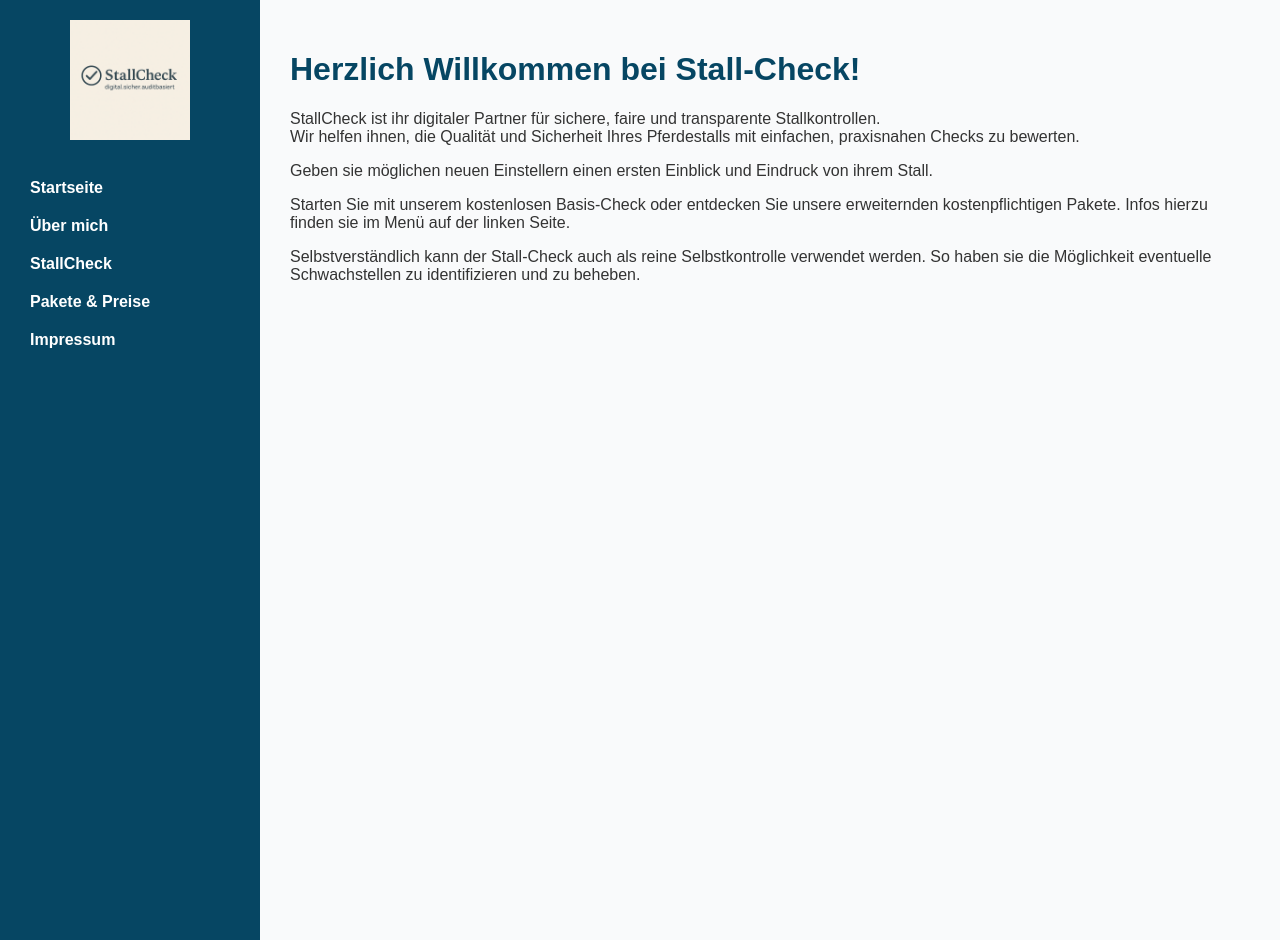
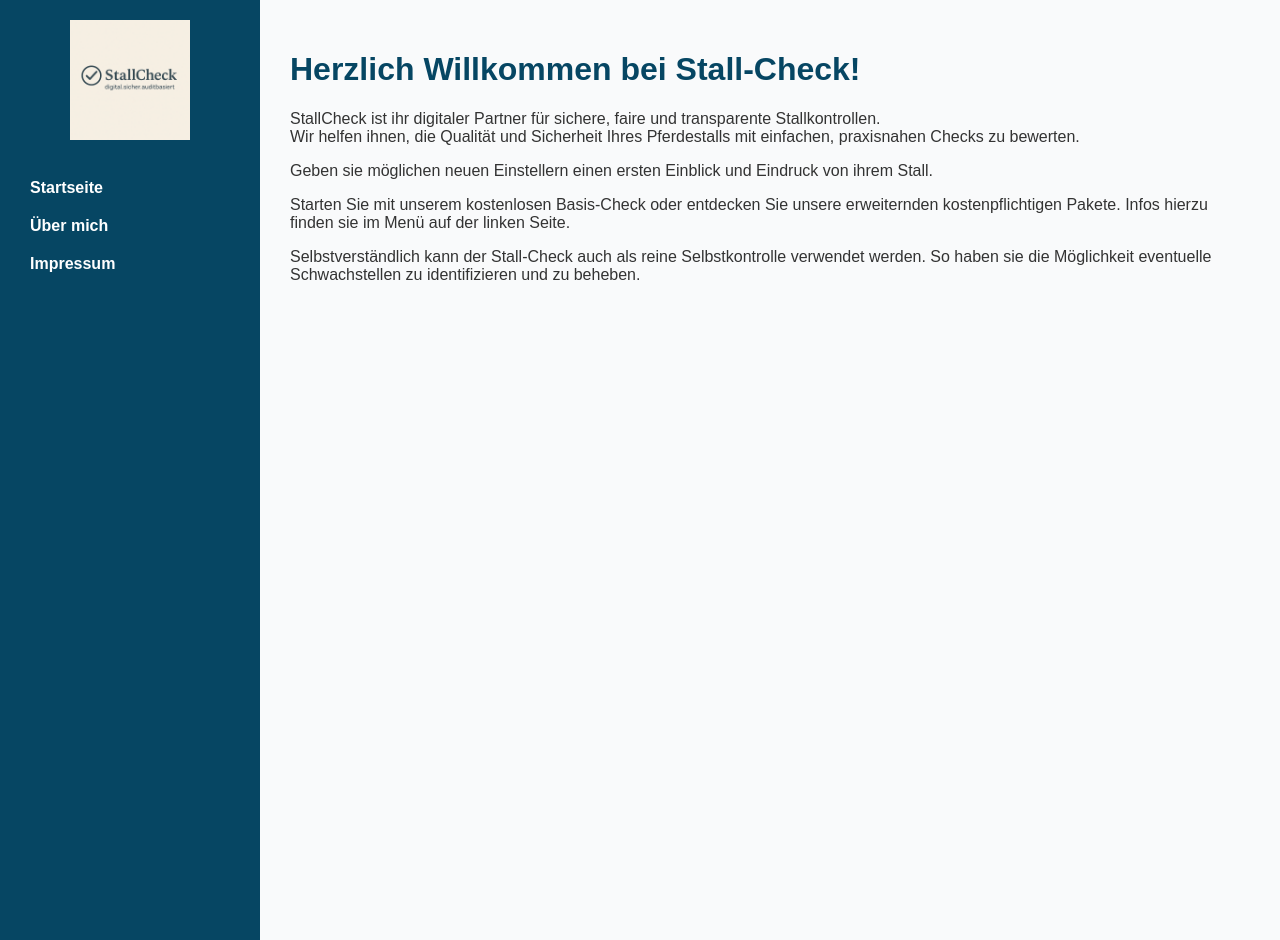
Before and after one commit to Kerstin78/stallcheck, a Jekyll site: the page built from index.md, in a window 1280 px wide. Built offline with Jekyll 4.4.1, drawn with Linux system fonts in a browser that asks for light colours.

Commit message:
Update default.html

```diff
--- a/_layouts/default.html
+++ b/_layouts/default.html
@@ -59,8 +59,6 @@
       <ul>
         <li><a href="/">Startseite</a></li>
         <li><a href="/ueber-mich">Über mich</a></li>
-        <li><a href="/stallcheck">StallCheck</a></li>
-        <li><a href="/pakete">Pakete & Preise</a></li>
         <li><a href="/impressum">Impressum</a></li>
       </ul>
     </nav>
```
